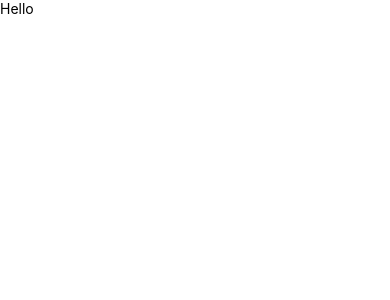
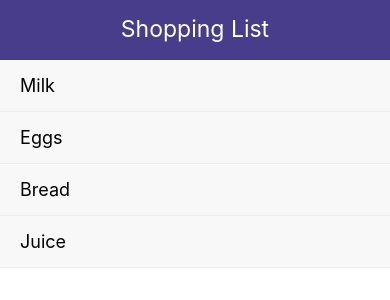
Before and after one commit to anniechakraborty/ShoppingList, a React Native app: screen / in a window 390 px wide. Shown: the top 300 px of the page. Built offline with nearby package versions, Linux system fonts and the light colour scheme.

Commit message:
created a list and used flat list to display them. passed custom list item component to flat list renderer

```diff
--- a/App.js
+++ b/App.js
@@ -1,14 +1,46 @@
-import React from "react";
+import React, {useState} from "react";
 import {
   View,
   Text,
-  StyleSheet
+  StyleSheet,
+  FlatList
 } from 'react-native';
+// import { v4 as uuidv4 } from 'uuid';
+
+import Header from "./components/Header";
+import ListItem from "./components/List_Item";
 
 const App = () => {
+  const [items, setItems] = useState([
+    {
+      id: 1,
+      text: 'Milk'
+    },
+    {
+      id: 2,
+      text: 'Eggs'
+    },
+    {
+      id: 3,
+      text: 'Bread'
+    },
+    {
+      id: 4,
+      text: 'Juice'
+    },
+  ]);
   return (
     <View style={styles.container}>
-      <Text>Hello</Text>
+      <Header title='Shopping List'/>
+      <FlatList
+        data={items}
+        renderItem={
+          // passing {item} in the call back function call will access every element in the array accessed by the data prop above
+          ({item})=>(
+            <ListItem item={item}/>
+          )
+        }
+      />
     </View>
   );
 }
--- /dev/null
+++ b/components/Header.js
@@ -0,0 +1,33 @@
+import React from "react";
+import {
+  View,
+  Text,
+  StyleSheet
+} from 'react-native';
+
+const Header = (props) => {
+  return (
+    <View style={styles.header}>
+      <Text style={styles.text}> {props.title} </Text>
+    </View>
+  );
+}
+
+const styles = StyleSheet.create({
+  header : {
+    height : 60,
+    padding: 15,
+    backgroundColor: 'darkslateblue'
+  },
+  text: {
+    color: 'white',
+    fontSize: 23,
+    textAlign: 'center',
+  }
+});
+
+Header.defaultProps = {
+    title : 'Shopping List',
+}
+
+export default Header;
--- /dev/null
+++ b/components/List_Item.js
@@ -0,0 +1,37 @@
+import React from "react";
+import {
+  View,
+  Text,
+  StyleSheet,
+  TouchableOpacity
+} from 'react-native';
+
+const ListItem = ({item}) => {
+  return (
+    <TouchableOpacity style={styles.listItem}>
+        <View style={styles.listItemView}>
+            <Text style={styles.listItemText}> {item.text} </Text>
+        </View>
+    </TouchableOpacity>
+  );
+}
+
+const styles = StyleSheet.create({
+    listItem : {
+        padding: 15,
+        backgroundColor: '#f8f8f8',
+        borderBottomWidth: 1,
+        borderColor: '#eee'
+    },
+    listItemView : {
+        flexDirection: 'row',
+        justifyContent: 'space-between',
+        alignItems: 'center',
+    },
+    listItemText : {
+        fontSize: 18,
+        color: '#000'
+    }
+});
+
+export default ListItem;
```
